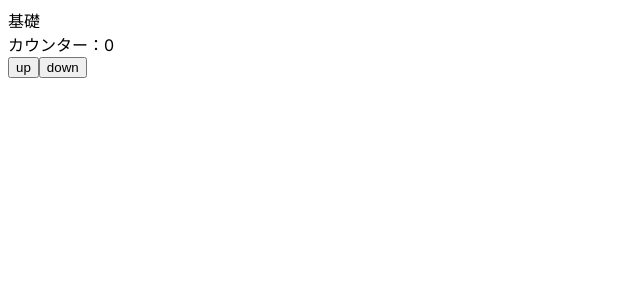
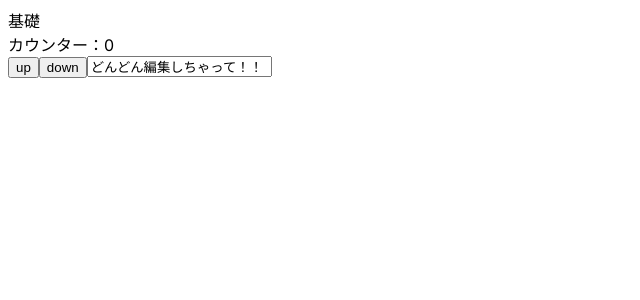
Before and after one commit to akitomonam/react-hooks-100-knocks, a Next.js app in the folder react-codes/: page /basic in a window 1280 px wide. Shown: the top 300 px of the page, without its empty margins (0-640 px from the left). Built offline with nearby package versions, Linux system fonts and the light colour scheme.

Commit message:
ノック2

```diff
--- a/react-codes/app/basic/page.js
+++ b/react-codes/app/basic/page.js
@@ -3,6 +3,7 @@
 
 export default function Home() {
   const [counterNum, setCounterNum] = useState(0);
+  const [fieldText, setFieldText] = useState("どんどん編集しちゃって！！");
 
   const handleCountUp = () => {
     setCounterNum((prevCounterNum) => prevCounterNum + 1);
@@ -22,6 +23,13 @@
       <button type="button" onClick={handleCountDown}>
         down
       </button>
+      <input
+        type="text"
+        class="bg-gray-50 border border-gray-300 text-gray-900 text-sm rounded-lg focus:ring-blue-500 focus:border-blue-500 block w-full p-2.5 dark:bg-gray-700 dark:border-gray-600 dark:placeholder-gray-400 dark:text-white dark:focus:ring-blue-500 dark:focus:border-blue-500"
+        placeholder="自由に記述してください"
+        value={fieldText}
+        onChange={(e) => setFieldText(e.target.value)}
+      />
     </div>
   );
 }
```
